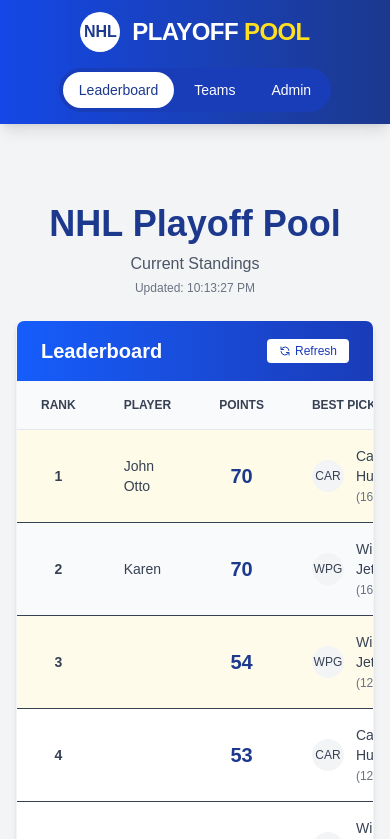
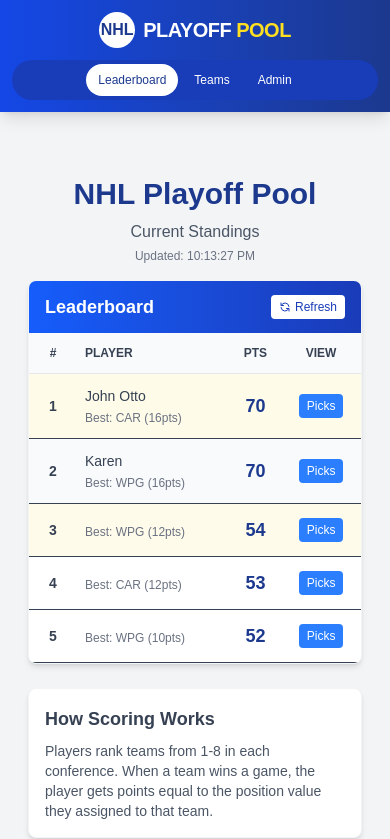
Before and after one commit to JohnBell127/nhl-playoff-pool, a Next.js app: page / in a window 390 px wide. Shown: the top 839 px of the page. Built offline with nearby package versions, Linux system fonts and the light colour scheme.

Commit message:
mobile changes

```diff
--- a/components/Header.tsx
+++ b/components/Header.tsx
@@ -13,21 +13,21 @@
 
   return (
     <header className="bg-gradient-to-r from-blue-700 to-blue-900 text-white shadow-lg">
-      <div className="container mx-auto px-4 py-3">
-        <div className="flex flex-col md:flex-row justify-between items-center">
-          <div className="flex items-center mb-4 md:mb-0">
+      <div className="container mx-auto px-3 py-3">
+        <div className="flex flex-col sm:flex-row justify-between items-center">
+          <div className="flex items-center mb-3 sm:mb-0">
             <div className="flex items-center">
               {/* NHL-like shield logo */}
-              <div className="h-10 w-10 bg-white rounded-full flex items-center justify-center text-blue-900 font-bold mr-3">
+              <div className="h-9 w-9 sm:h-10 sm:w-10 bg-white rounded-full flex items-center justify-center text-blue-900 font-bold mr-2 sm:mr-3">
                 NHL
               </div>
-              <Link href="/" className="text-2xl font-extrabold tracking-tight">
+              <Link href="/" className="text-xl sm:text-2xl font-extrabold tracking-tight">
                 PLAYOFF <span className="text-yellow-300">POOL</span>
               </Link>
             </div>
           </div>
 
-          <nav className="flex space-x-1 items-center bg-blue-800 bg-opacity-50 rounded-full px-1 py-1">
+          <nav className="flex space-x-1 items-center bg-blue-800 bg-opacity-50 rounded-full px-1 py-1 w-full sm:w-auto justify-center sm:justify-start">
             <NavLink href="/" active={isActive('/')}>
               Leaderboard
             </NavLink>
@@ -54,7 +54,7 @@
   return (
     <Link
       href={href}
-      className={`px-4 py-2 text-sm font-medium rounded-full transition-colors ${
+      className={`px-3 sm:px-4 py-2 text-xs sm:text-sm font-medium rounded-full transition-colors ${
         active
           ? 'bg-white text-blue-900'
           : 'text-white hover:bg-blue-700'
--- a/components/Leaderboard.tsx
+++ b/components/Leaderboard.tsx
@@ -153,9 +153,9 @@
   }
 
   return (
-    <div className="w-full max-w-6xl mx-auto mt-8">
-      <h1 className="text-4xl font-bold text-center mb-2 text-blue-900">NHL Playoff Pool</h1>
-      <p className="text-center text-gray-600 mb-6">
+    <div className="w-full max-w-6xl mx-auto mt-4 sm:mt-8 px-3 sm:px-0">
+      <h1 className="text-3xl sm:text-4xl font-bold text-center mb-2 text-blue-900">NHL Playoff Pool</h1>
+      <p className="text-center text-gray-600 mb-4 sm:mb-6">
         Current Standings
         {lastUpdated && (
           <span className="block text-xs text-gray-500 mt-1">
@@ -165,11 +165,11 @@
       </p>
 
       <div className="bg-white rounded-lg shadow-md overflow-hidden border border-gray-100">
-        <div className="bg-gradient-to-r from-blue-600 to-blue-800 text-white py-4 px-6 flex justify-between items-center">
-          <h2 className="text-xl font-bold">Leaderboard</h2>
+        <div className="bg-gradient-to-r from-blue-600 to-blue-800 text-white py-3 px-4 sm:py-4 sm:px-6 flex justify-between items-center">
+          <h2 className="text-lg sm:text-xl font-bold">Leaderboard</h2>
           <button
             onClick={fetchTeamData}
-            className="bg-white text-blue-800 hover:bg-gray-100 py-1 px-3 rounded text-xs font-medium transition-colors flex items-center"
+            className="bg-white text-blue-800 hover:bg-gray-100 py-1 px-2 sm:px-3 rounded text-xs font-medium transition-colors flex items-center"
           >
             <svg className="w-3 h-3 mr-1" fill="none" stroke="currentColor" viewBox="0 0 24 24" xmlns="http://www.w3.org/2000/svg">
               <path strokeLinecap="round" strokeLinejoin="round" strokeWidth="2" d="M4 4v5h.582m15.356 2A8.001 8.001 0 004.582 9m0 0H9m11 11v-5h-.581m0 0a8.003 8.003 0 01-15.357-2m15.357 2H15"></path>
@@ -182,20 +182,21 @@
           <table className="w-full text-sm text-left text-gray-700">
             <thead className="bg-gray-50 text-gray-700 uppercase text-xs font-medium border-b border-gray-200">
               <tr>
-                <th scope="col" className="px-6 py-4 w-16 text-center">
-                  Rank
+                <th scope="col" className="px-2 sm:px-6 py-3 sm:py-4 w-12 sm:w-16 text-center">
+                  #
                 </th>
-                <th scope="col" className="px-6 py-4">
+                <th scope="col" className="px-2 sm:px-6 py-3 sm:py-4">
                   Player
                 </th>
-                <th scope="col" className="px-6 py-4 text-center">
-                  Points
+                <th scope="col" className="px-2 sm:px-6 py-3 sm:py-4 text-center">
+                  Pts
                 </th>
-                <th scope="col" className="px-6 py-4">
+                <th scope="col" className="hidden sm:table-cell px-6 py-4">
                   Best Pick
                 </th>
-                <th scope="col" className="px-6 py-4 text-center">
-                  Details
+                <th scope="col" className="px-2 sm:px-6 py-3 sm:py-4 text-center">
+                  <span className="hidden sm:inline">Details</span>
+                  <span className="sm:hidden">View</span>
                 </th>
               </tr>
             </thead>
@@ -211,16 +212,22 @@
 
                 return (
                   <tr key={user.id} className={rowClass}>
-                    <td className="px-6 py-4 font-bold text-center">
+                    <td className="px-2 sm:px-6 py-3 sm:py-4 font-bold text-center">
                       {index + 1}
                     </td>
-                    <td className="px-6 py-4 font-medium">
+                    <td className="px-2 sm:px-6 py-3 sm:py-4 font-medium">
                       {user.name}
+                      {/* Mobile-only best pick info */}
+                      {user.bestPick && user.bestPick.points > 0 && (
+                        <span className="block sm:hidden text-xs text-gray-500 mt-1">
+                          Best: {bestTeam?.abbreviation || '??'} ({user.bestPick.points}pts)
+                        </span>
+                      )}
                     </td>
-                    <td className="px-6 py-4 font-bold text-xl text-center text-blue-900">
+                    <td className="px-2 sm:px-6 py-3 sm:py-4 font-bold text-lg sm:text-xl text-center text-blue-900">
                       {user.score}
                     </td>
-                    <td className="px-6 py-4">
+                    <td className="hidden sm:table-cell px-6 py-4">
                       {user.bestPick && user.bestPick.points > 0 ? (
                         <div className="flex items-center">
                           <div className="flex-shrink-0 h-8 w-8 bg-gray-100 rounded-full flex items-center justify-center text-xs">
@@ -235,12 +242,13 @@
                         <span className="text-gray-500">No points yet</span>
                       )}
                     </td>
-                    <td className="px-6 py-4 text-center">
+                    <td className="px-2 sm:px-6 py-3 sm:py-4 text-center">
                       <button
-                        className="bg-blue-500 hover:bg-blue-600 text-white py-1 px-3 rounded text-xs font-medium transition-colors"
+                        className="bg-blue-500 hover:bg-blue-600 text-white py-1 px-2 sm:px-3 rounded text-xs font-medium transition-colors"
                         onClick={() => openUserDetails(user)}
                       >
-                        View Picks
+                        <span className="hidden sm:inline">View Picks</span>
+                        <span className="sm:hidden">Picks</span>
                       </button>
                     </td>
                   </tr>
@@ -251,8 +259,8 @@
         </div>
       </div>
 
-      <div className="mt-8 bg-white rounded-lg p-6 shadow-md border border-gray-100">
-        <h3 className="text-lg font-bold text-gray-700 mb-3">How Scoring Works</h3>
+      <div className="mt-6 sm:mt-8 bg-white rounded-lg p-4 sm:p-6 shadow-md border border-gray-100">
+        <h3 className="text-lg font-bold text-gray-700 mb-2 sm:mb-3">How Scoring Works</h3>
         <p className="text-gray-600 text-sm">
           Players rank teams from 1-8 in each conference. When a team wins a game, the player gets points equal to the position value they assigned to that team.
         </p>
--- a/components/UserPicksModal.tsx
+++ b/components/UserPicksModal.tsx
@@ -54,17 +54,18 @@
   const totalPoints = easternTotal + westernTotal;
 
   return (
-    <div className="fixed inset-0 bg-black bg-opacity-50 z-50 flex items-center justify-center p-4 backdrop-blur-sm">
-      <div className="bg-white rounded-lg shadow-xl max-w-4xl w-full max-h-[90vh] overflow-auto">
-        <div className="bg-gradient-to-r from-blue-600 to-blue-800 text-white p-6 rounded-t-lg">
+    <div className="fixed inset-0 bg-black bg-opacity-50 z-50 flex items-center justify-center p-2 sm:p-4 backdrop-blur-sm">
+      <div className="bg-white rounded-lg shadow-xl w-full max-w-4xl max-h-[90vh] overflow-auto">
+        <div className="bg-gradient-to-r from-blue-600 to-blue-800 text-white p-3 sm:p-6 rounded-t-lg">
           <div className="flex justify-between items-center">
             <div>
-              <h2 className="text-2xl font-bold">{userName}&apos;s Playoff Picks</h2>
-              <p className="text-white font-medium mt-1">Total Points: {totalPoints}</p>
+              <h2 className="text-xl sm:text-2xl font-bold truncate">{userName}&apos;s Playoff Picks</h2>
+              <p className="text-white font-medium text-sm sm:text-base mt-1">Total Points: {totalPoints}</p>
             </div>
             <button
               onClick={onClose}
               className="text-white hover:text-blue-200 focus:outline-none transition-colors"
+              aria-label="Close modal"
             >
               <svg className="h-6 w-6" fill="none" viewBox="0 0 24 24" stroke="currentColor">
                 <path strokeLinecap="round" strokeLinejoin="round" strokeWidth={2} d="M6 18L18 6M6 6l12 12" />
@@ -73,22 +74,22 @@
           </div>
         </div>
 
-        <div className="p-6">
-          <div className="grid grid-cols-1 md:grid-cols-2 gap-6">
+        <div className="p-3 sm:p-6">
+          <div className="grid grid-cols-1 md:grid-cols-2 gap-4 sm:gap-6">
             {/* Eastern Conference */}
             <div className="bg-blue-50 rounded-lg overflow-hidden shadow-sm border border-blue-200">
-              <div className="bg-blue-600 p-3 text-white">
-                <h3 className="text-xl font-bold">Eastern Conference</h3>
-                <p className="text-white font-medium text-sm">Total: {easternTotal} points</p>
+              <div className="bg-blue-600 p-2 sm:p-3 text-white">
+                <h3 className="text-lg sm:text-xl font-bold">Eastern Conference</h3>
+                <p className="text-white font-medium text-xs sm:text-sm">Total: {easternTotal} points</p>
               </div>
-              <div className="p-3">
+              <div className="p-2 sm:p-3 overflow-x-auto">
                 <table className="min-w-full">
                   <thead className="border-b-2 border-blue-300 bg-blue-100">
                     <tr>
-                      <th className="text-left py-2 px-3 text-blue-900 font-bold">Pos</th>
-                      <th className="text-left py-2 px-3 text-blue-900 font-bold">Team</th>
-                      <th className="text-center py-2 px-3 text-blue-900 font-bold">Wins</th>
-                      <th className="text-right py-2 px-3 text-blue-900 font-bold">Points</th>
+                      <th className="text-left py-2 px-2 sm:px-3 text-blue-900 font-bold text-xs sm:text-sm">Pos</th>
+                      <th className="text-left py-2 px-2 sm:px-3 text-blue-900 font-bold text-xs sm:text-sm">Team</th>
+                      <th className="text-center py-2 px-2 sm:px-3 text-blue-900 font-bold text-xs sm:text-sm">Wins</th>
+                      <th className="text-right py-2 px-2 sm:px-3 text-blue-900 font-bold text-xs sm:text-sm">Points</th>
                     </tr>
                   </thead>
                   <tbody>
@@ -99,17 +100,17 @@
                         const points = calculatePoints(teamId, parseInt(position));
                         return (
                           <tr key={`eastern-${position}`} className="border-b border-blue-100 hover:bg-blue-50">
-                            <td className="py-3 px-3 font-bold text-blue-900">{position}</td>
-                            <td className="py-3 px-3 text-gray-900">
+                            <td className="py-2 sm:py-3 px-2 sm:px-3 font-bold text-blue-900 text-xs sm:text-sm">{position}</td>
+                            <td className="py-2 sm:py-3 px-2 sm:px-3 text-gray-900">
                               <div className="flex items-center">
-                                <div className="flex-shrink-0 h-7 w-7 bg-blue-200 rounded-full flex items-center justify-center text-xs font-bold text-blue-800 mr-2">
+                                <div className="flex-shrink-0 h-6 w-6 sm:h-7 sm:w-7 bg-blue-200 rounded-full flex items-center justify-center text-xs font-bold text-blue-800 mr-1 sm:mr-2">
                                   {team?.abbreviation || '??'}
                                 </div>
-                                <span className="font-medium">{team?.name || 'Unknown'}</span>
+                                <span className="font-medium text-xs sm:text-sm truncate">{team?.name || 'Unknown'}</span>
                               </div>
                             </td>
-                            <td className="py-3 px-3 text-center text-gray-900 font-medium">{team?.wins || 0}</td>
-                            <td className="py-3 px-3 font-bold text-right text-blue-800 text-lg">{points}</td>
+                            <td className="py-2 sm:py-3 px-2 sm:px-3 text-center text-gray-900 font-medium text-xs sm:text-sm">{team?.wins || 0}</td>
+                            <td className="py-2 sm:py-3 px-2 sm:px-3 font-bold text-right text-blue-800 text-sm sm:text-lg">{points}</td>
                           </tr>
                         );
                     })}
@@ -120,18 +121,18 @@
 
             {/* Western Conference */}
             <div className="bg-red-50 rounded-lg overflow-hidden shadow-sm border border-red-200">
-              <div className="bg-red-600 p-3 text-white">
-                <h3 className="text-xl font-bold">Western Conference</h3>
-                <p className="text-white font-medium text-sm">Total: {westernTotal} points</p>
+              <div className="bg-red-600 p-2 sm:p-3 text-white">
+                <h3 className="text-lg sm:text-xl font-bold">Western Conference</h3>
+                <p className="text-white font-medium text-xs sm:text-sm">Total: {westernTotal} points</p>
               </div>
-              <div className="p-3">
+              <div className="p-2 sm:p-3 overflow-x-auto">
                 <table className="min-w-full">
                   <thead className="border-b-2 border-red-300 bg-red-100">
                     <tr>
-                      <th className="text-left py-2 px-3 text-red-900 font-bold">Pos</th>
-                      <th className="text-left py-2 px-3 text-red-900 font-bold">Team</th>
-                      <th className="text-center py-2 px-3 text-red-900 font-bold">Wins</th>
-                      <th className="text-right py-2 px-3 text-red-900 font-bold">Points</th>
+                      <th className="text-left py-2 px-2 sm:px-3 text-red-900 font-bold text-xs sm:text-sm">Pos</th>
+                      <th className="text-left py-2 px-2 sm:px-3 text-red-900 font-bold text-xs sm:text-sm">Team</th>
+                      <th className="text-center py-2 px-2 sm:px-3 text-red-900 font-bold text-xs sm:text-sm">Wins</th>
+                      <th className="text-right py-2 px-2 sm:px-3 text-red-900 font-bold text-xs sm:text-sm">Points</th>
                     </tr>
                   </thead>
                   <tbody>
@@ -142,17 +143,17 @@
                         const points = calculatePoints(teamId, parseInt(position));
                         return (
                           <tr key={`western-${position}`} className="border-b border-red-100 hover:bg-red-50">
-                            <td className="py-3 px-3 font-bold text-red-900">{position}</td>
-                            <td className="py-3 px-3 text-gray-900">
+                            <td className="py-2 sm:py-3 px-2 sm:px-3 font-bold text-red-900 text-xs sm:text-sm">{position}</td>
+                            <td className="py-2 sm:py-3 px-2 sm:px-3 text-gray-900">
                               <div className="flex items-center">
-                                <div className="flex-shrink-0 h-7 w-7 bg-red-200 rounded-full flex items-center justify-center text-xs font-bold text-red-800 mr-2">
+                                <div className="flex-shrink-0 h-6 w-6 sm:h-7 sm:w-7 bg-red-200 rounded-full flex items-center justify-center text-xs font-bold text-red-800 mr-1 sm:mr-2">
                                   {team?.abbreviation || '??'}
                                 </div>
-                                <span className="font-medium">{team?.name || 'Unknown'}</span>
+                                <span className="font-medium text-xs sm:text-sm truncate">{team?.name || 'Unknown'}</span>
                               </div>
                             </td>
-                            <td className="py-3 px-3 text-center text-gray-900 font-medium">{team?.wins || 0}</td>
-                            <td className="py-3 px-3 font-bold text-right text-red-800 text-lg">{points}</td>
+                            <td className="py-2 sm:py-3 px-2 sm:px-3 text-center text-gray-900 font-medium text-xs sm:text-sm">{team?.wins || 0}</td>
+                            <td className="py-2 sm:py-3 px-2 sm:px-3 font-bold text-right text-red-800 text-sm sm:text-lg">{points}</td>
                           </tr>
                         );
                     })}
@@ -163,10 +164,10 @@
           </div>
         </div>
 
-        <div className="p-4 border-t border-gray-200 flex justify-end">
+        <div className="p-3 sm:p-4 border-t border-gray-200 flex justify-end">
           <button
             onClick={onClose}
-            className="bg-blue-600 hover:bg-blue-700 text-white py-2 px-6 rounded font-medium transition-colors"
+            className="bg-blue-600 hover:bg-blue-700 text-white py-1.5 sm:py-2 px-4 sm:px-6 rounded text-sm sm:text-base font-medium transition-colors"
           >
             Close
           </button>
```
